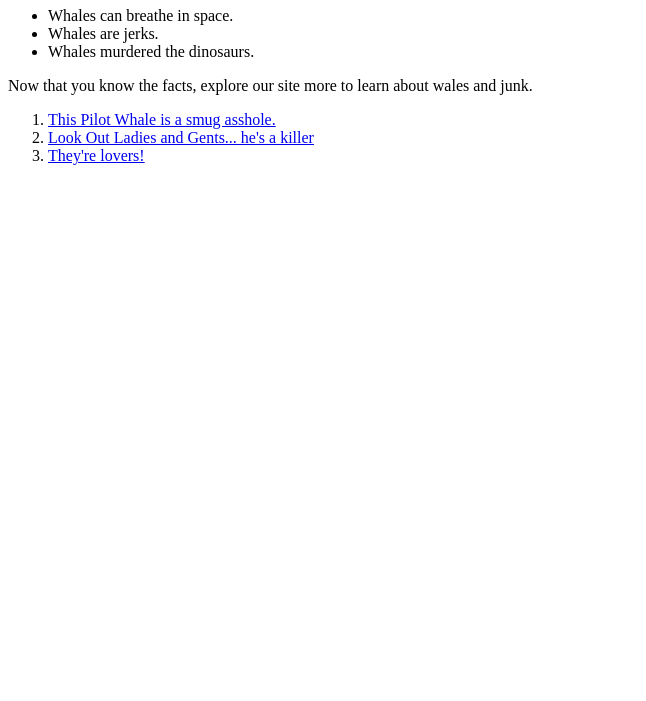
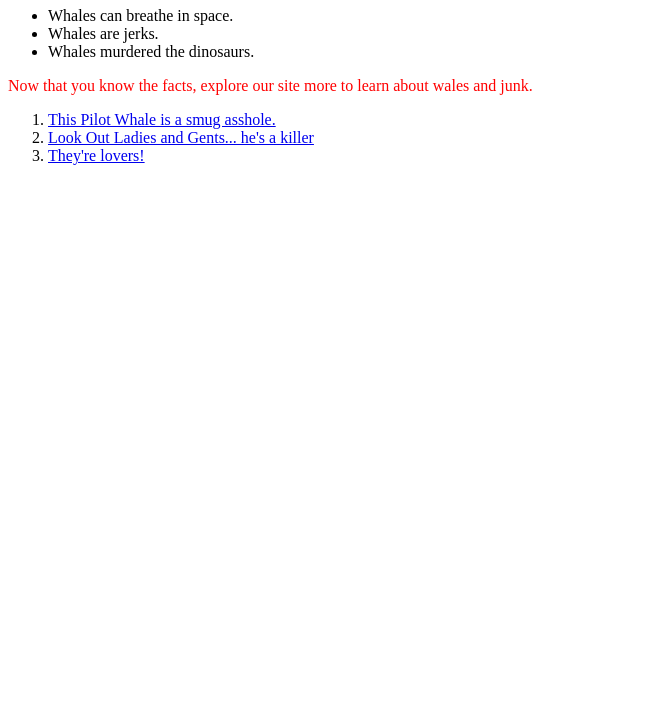
Before and after one commit to Scottreich/Wales, a plain HTML site: page project1/index.html in a window 1280 px wide. Shown: the part 99-800 px from the top of the page, without its empty margins (0-646 px from the left). Drawn offline with Linux system fonts and the light colour scheme.

Commit message:
Minor Tweaks befor branching lesson

```diff
--- a/project1/Css/style1.css
+++ b/project1/Css/style1.css
@@ -0,0 +1,3 @@
+p {
+  color: red;
+}
--- a/project1/index.html
+++ b/project1/index.html
@@ -1,6 +1,7 @@
 <!DOCTYPE HTML>
 <HTML>
 <head>Whales are fucking awesome!</head>
+  <link rel="stylesheet" href="Css/style1.css">
   <h1>Did you know these facts about all whales?</h1>
 <ul>
   <li>Whales can breathe in space.</li>
```
